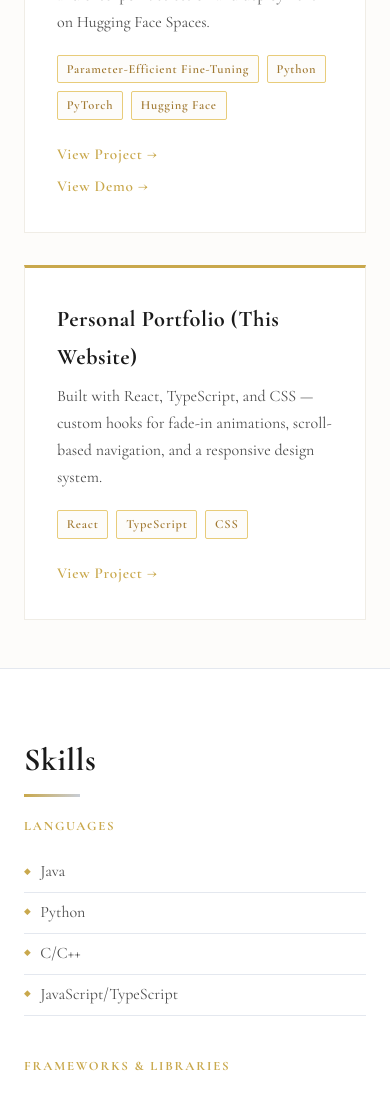
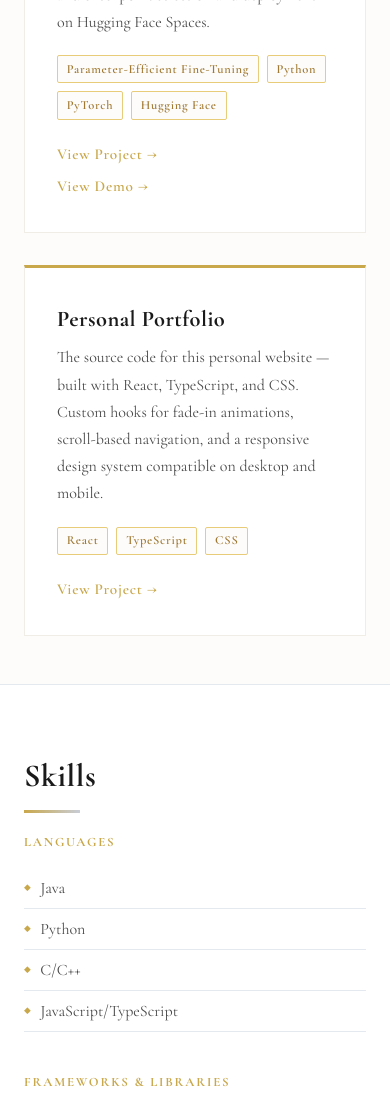
Before and after one commit to Gbeckler8/Personal-website, a React (Create React App) app: page / in a window 390 px wide. Shown: the part 3922-5019 px from the top of the page. Built offline with nearby package versions, Linux system fonts and the light colour scheme.

Commit message:
Update projects file

```diff
--- a/src/App.css
+++ b/src/App.css
@@ -60,4 +60,8 @@ button:hover, .btn:hover {
     display: none;
   }
 
+  .projects-grid {
+    grid-template-columns: 1fr !important;
+  }
+
 }
--- a/src/components/Projects.tsx
+++ b/src/components/Projects.tsx
@@ -17,8 +17,8 @@ const projects = [
     demo_link: 'https://huggingface.co/spaces/Gbeckler/Llama-BruvacAI_Space',
   },
   {
-    title: 'Personal Portfolio (This Website)',
-    description: 'Built with React, TypeScript, and CSS — custom hooks for fade-in animations, scroll-based navigation, and a responsive design system.',
+    title: 'Personal Portfolio',
+    description: 'The source code for this personal website — built with React, TypeScript, and CSS. Custom hooks for fade-in animations, scroll-based navigation, and a responsive design system compatible on desktop and mobile.',
     tags: ['React', 'TypeScript', 'CSS'],
     link: 'https://github.com/Gbeckler8/personal-website'
   }
@@ -32,7 +32,7 @@ export default function Projects() {
     <section id="projects" ref={ref} className={`fade-in${visible ? ' visible' : ''}`}>
       <h2>Projects</h2>
       <div className="section-rule" />
-      <div style={{ display: 'grid', gridTemplateColumns: 'repeat(auto-fit, minmax(280px, 1fr))', gap: '2rem' }}>
+      <div className="projects-grid" style={{ display: 'grid', gridTemplateColumns: 'repeat(2, 1fr)', gap: '2rem' }}>
         {projects.map(p => (
           <div key={p.title} style={{
             border: '1px solid var(--light-gray)',
```
